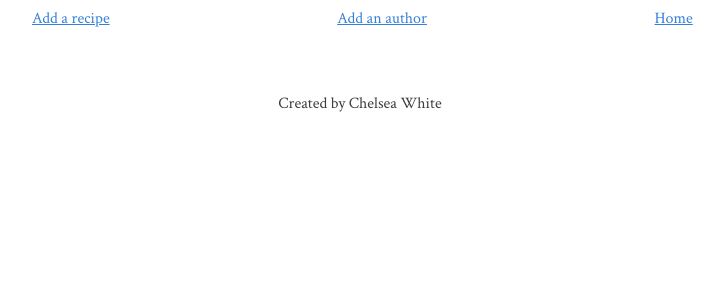
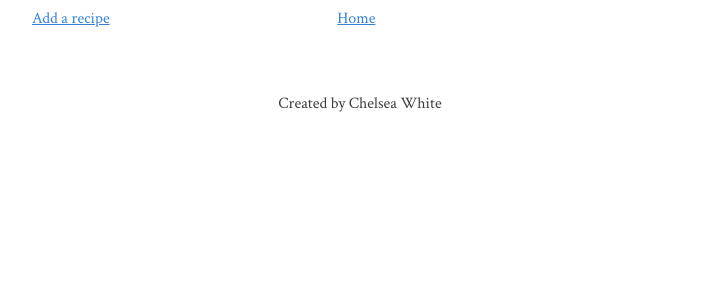
Before and after one commit to Cesaly/recipe_box, a Django app: template recipes/templates/base.html in a window 1280 px wide. Shown: the top 300 px of the page, without its empty margins (280-1004 px from the left). Run offline with Django 3.2, Linux system fonts and the light colour scheme; the template is opened without the code that fills it, so the values that code supplies are empty; parts of the project's set-up code (start-up, migrations or seed data) failed here and were passed over.

Commit message:
Removes addauthor option from header on all pages

```diff
--- a/recipes/templates/base.html
+++ b/recipes/templates/base.html
@@ -15,9 +15,6 @@
           <a href="{% url 'addrecipe' %}">Add a recipe</a>
         </li>
         <li class="header_link">
-          <a href="{% url 'addauthor' %}">Add an author</a>
-        </li>
-        <li class="header_link">
           <a href="{% url 'homepage' %}">Home</a>
         </li>
       </ul>
```
